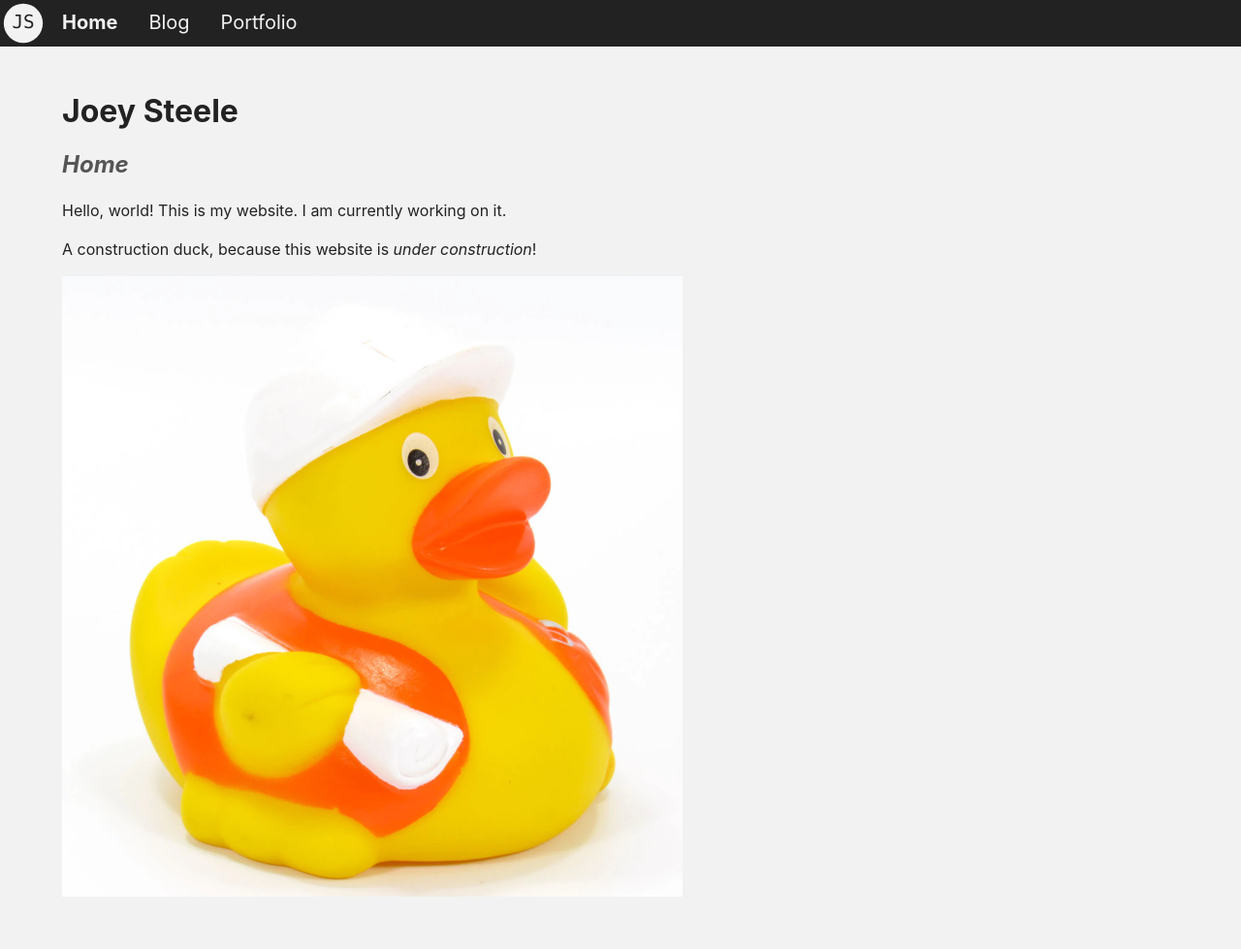
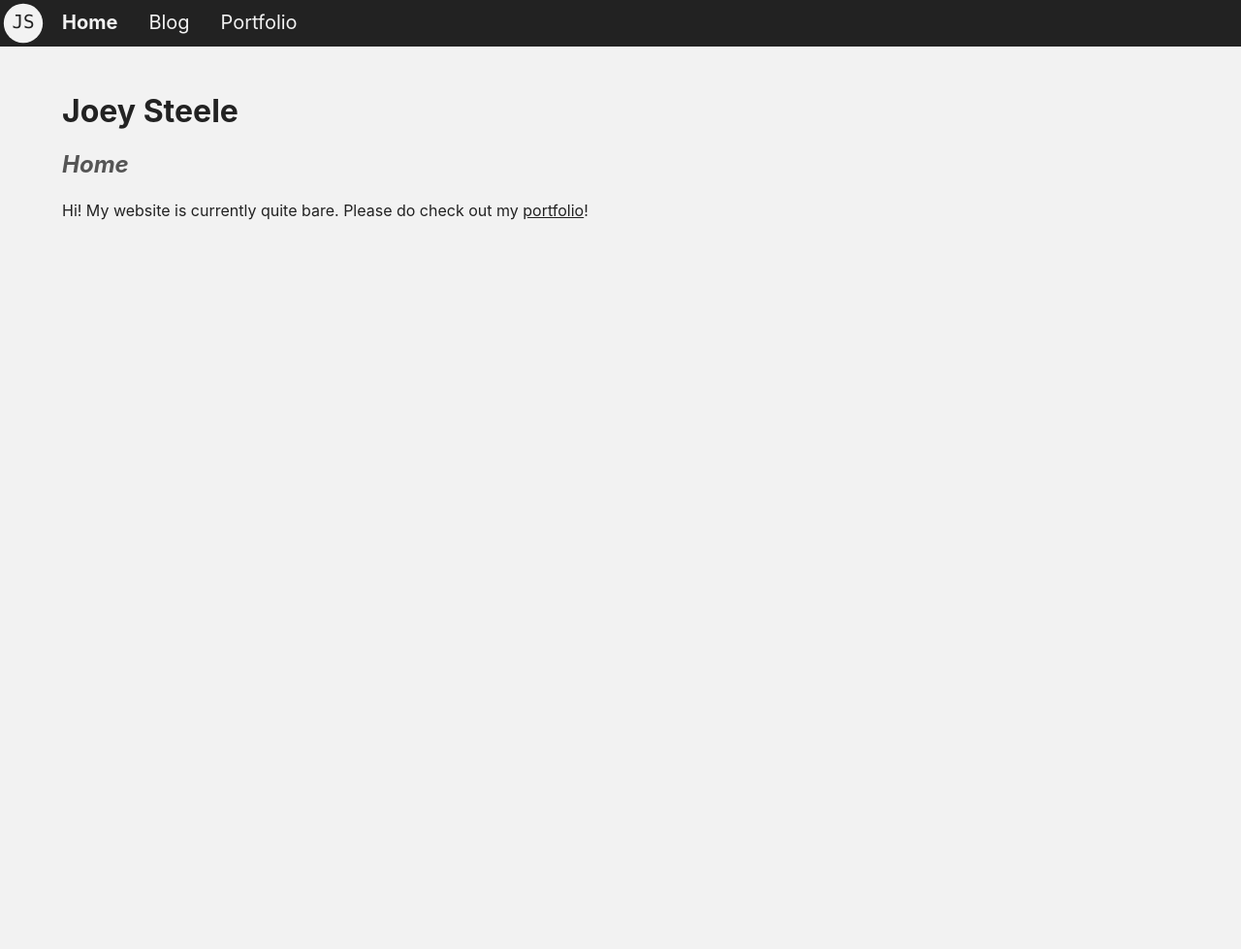
Before and after one commit to joeysteele2001/joeysteele2001.github.io, a Jekyll site: the page built from index.md, in a window 1280 px wide. Shown: the whole page at 97% size. Built offline with Jekyll 4.4.1, drawn with Linux system fonts in a browser that asks for light colours; after the commit the page ends 900 px from its top, so only the background shows below that.

Commit message:
remove construction duck and make real, barebones, homepage

```diff
--- a/index.md
+++ b/index.md
@@ -3,8 +3,5 @@ title: Joey Steele
 subtitle: Home
 layout: basic
 ---
-Hello, world! This is my website. I am currently working on it.
 
-A construction duck, because this website is *under construction*!
-
-![Construction Duck](assets/img/construction-duck.jpg){:.construction-duck}
+Hi! My website is currently quite bare. Please do check out my [portfolio](/portfolio.html)!
```
